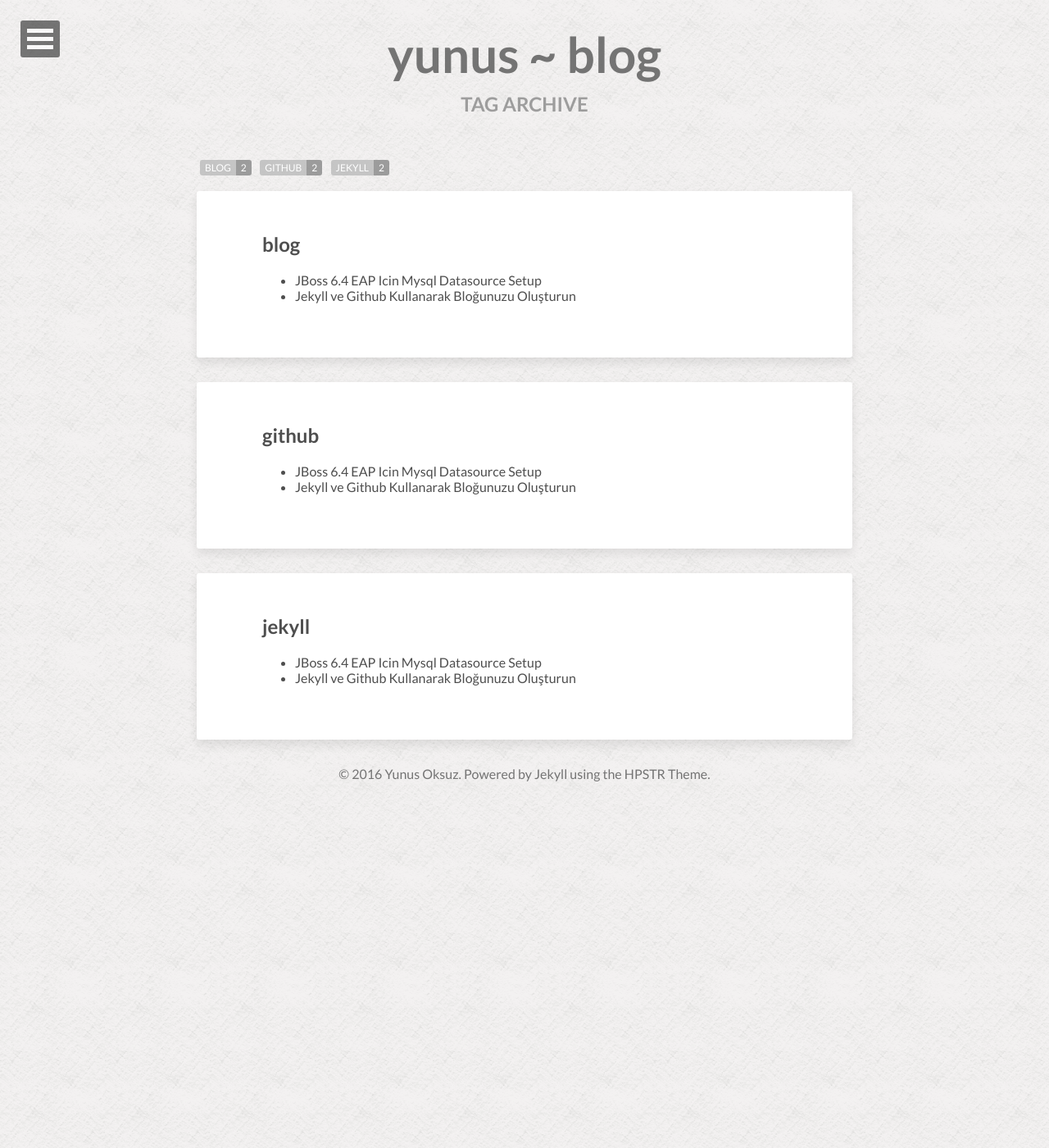
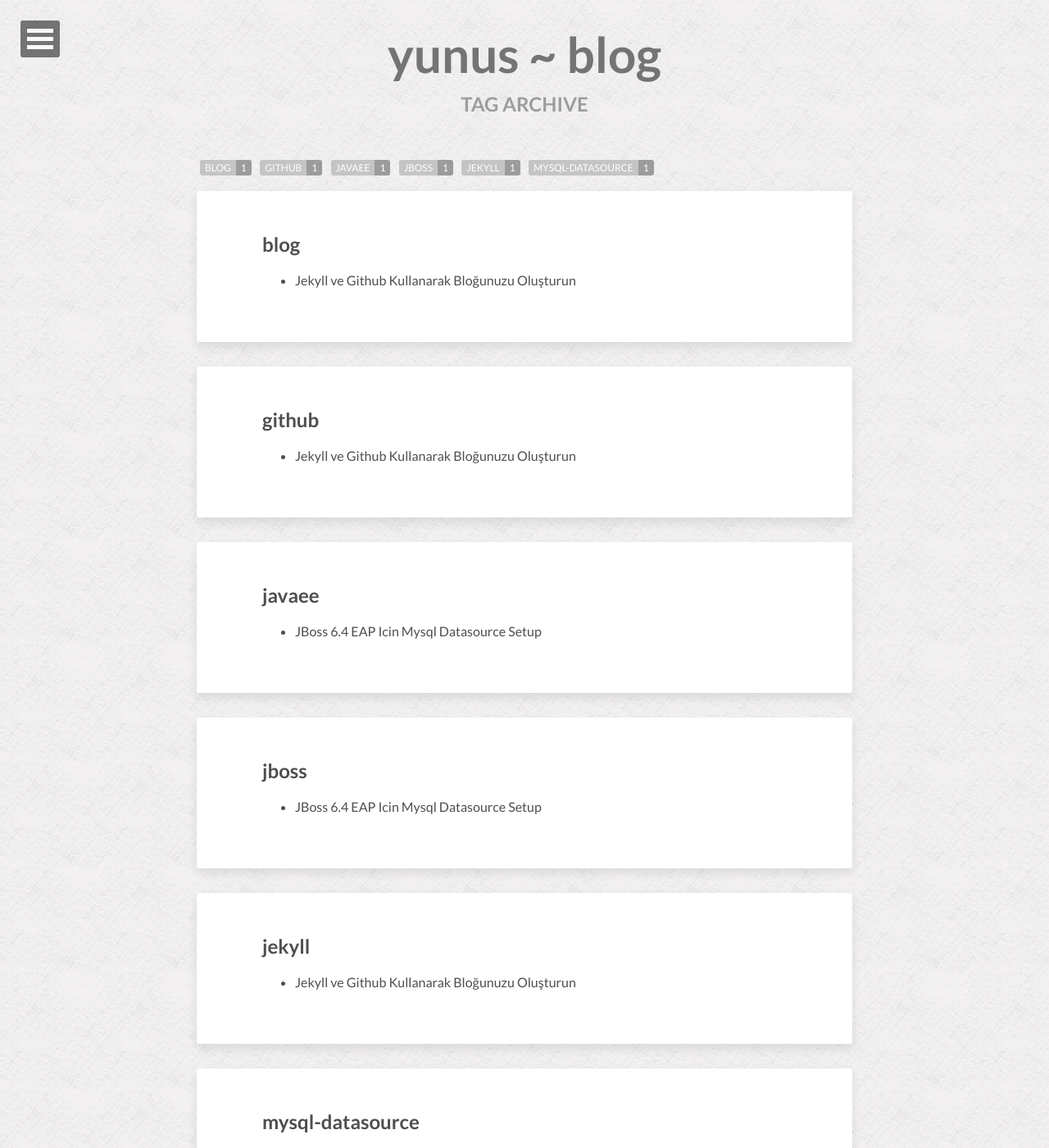
Before and after one commit to oksuz/oksuz.github.io, a Jekyll site: the page built from tags/index.html, in a window 1280 px wide and 1400 px high. Shown: the whole window at 82% size. Built offline with Jekyll 4.4.1, drawn with Linux system fonts in a browser that asks for light colours; nearby versions of some CDN libraries; Markdown is read by kramdown in place of the engine named in the settings.

Commit message:
tags, datetime

```diff
--- a/_posts/2016-02-12-jboss-64-eap-icin-mysql-datasource-olusturmak.md
+++ b/_posts/2016-02-12-jboss-64-eap-icin-mysql-datasource-olusturmak.md
@@ -1,8 +1,8 @@
 ---
 layout: post
 title: "JBoss 6.4 EAP Icin Mysql Datasource Setup"
-date: 2015-01-11 19:06:00
-tags: jekyll github blog
+date: 2016-02-12 15:06:00
+tags: mysql-datasource jboss javaee
 ---
 
 Merhabalar,
```
